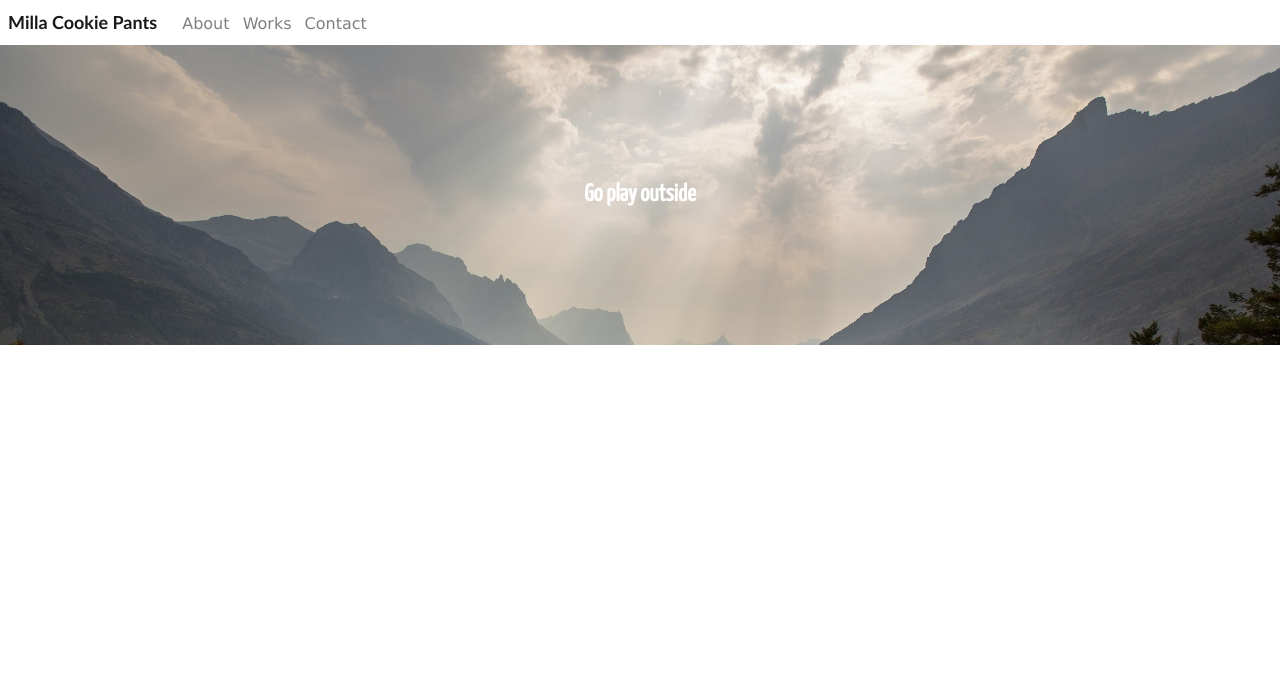
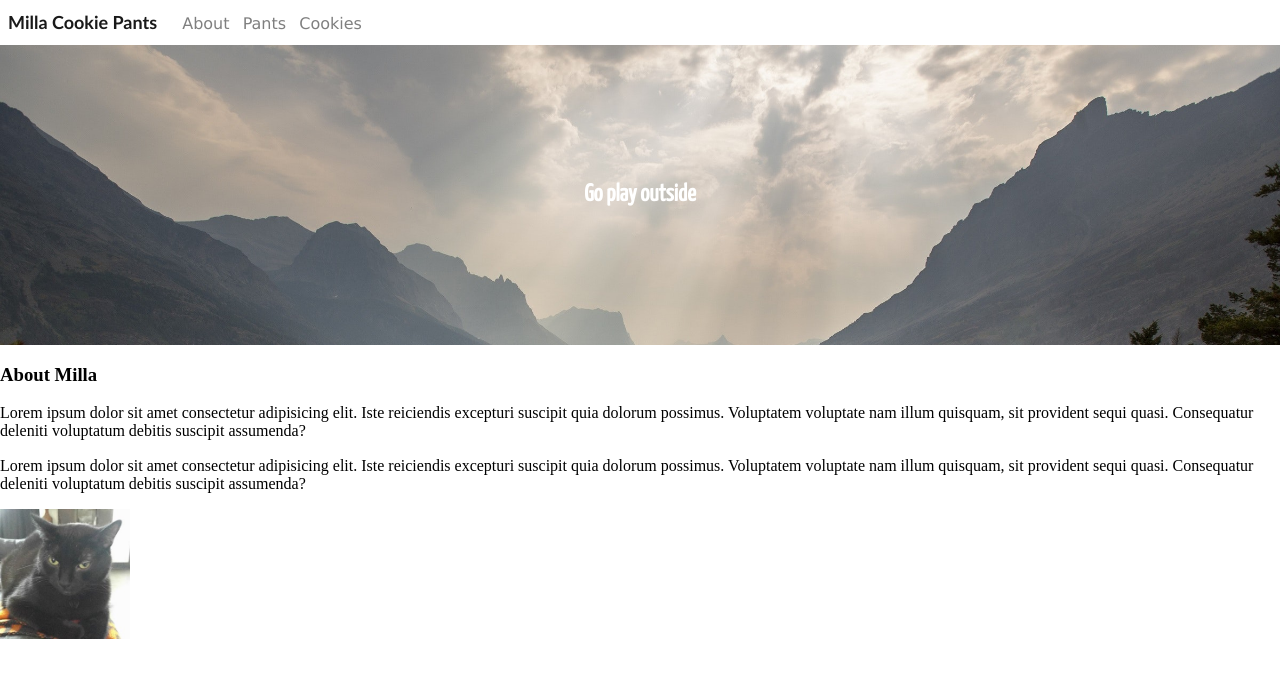
Before and after one commit to radishmouse/frankensite, a plain HTML site: page index.html in a window 1280 px wide. Drawn offline with nearby package versions, Linux system fonts and the light colour scheme.

Commit message:
adds profile image

```diff
--- a/index.html
+++ b/index.html
@@ -16,8 +16,8 @@
         </h1>
         <nav class="nav-container">
             <a class="nav-link" href="#">About</a>
-            <a class="nav-link" href="#">Works</a>
-            <a class="nav-link" href="#">Contact</a>
+            <a class="nav-link" href="#">Pants</a>
+            <a class="nav-link" href="#">Cookies</a>
         </nav>
     </header>
     <section class="hero-image center-center">
@@ -25,5 +25,16 @@
             <h2>Go play outside</h2>
         </div>
     </section>
+    <!-- <div class="cat-face-leg"></div> -->
+    <!-- <div id="there-can-be-only-one"></div> -->
+    <!-- <div class="one two three ah"></div> -->
+    <section class="about-me">
+        <h3>About Milla</h3>
+        <p>Lorem ipsum dolor sit amet consectetur adipisicing elit. Iste reiciendis excepturi suscipit quia dolorum possimus. Voluptatem voluptate nam illum quisquam, sit provident sequi quasi. Consequatur deleniti voluptatum debitis suscipit assumenda?</p>
+        <p>Lorem ipsum dolor sit amet consectetur adipisicing elit. Iste reiciendis excepturi suscipit quia dolorum possimus. Voluptatem voluptate nam illum quisquam, sit provident sequi quasi. Consequatur deleniti voluptatum debitis suscipit assumenda?</p>
+        <div class="profile-image">
+            <img src="images/IMG_20180913_135153.jpg" alt="">
+        </div>
+    </section>
 </body>
 </html>
--- a/stylesheets/index.css
+++ b/stylesheets/index.css
@@ -102,3 +102,12 @@ overrides the other font-family declarations.
     justify-content: center;
     align-items: center;
 }
+
+/* container determines max size */
+.profile-image {
+    width: 130px;
+}
+/* img adapts to container */
+.profile-image img {
+    width: 100%;
+}
```
Also changed, not shown: images/IMG_20180913_135153.jpg (added).
